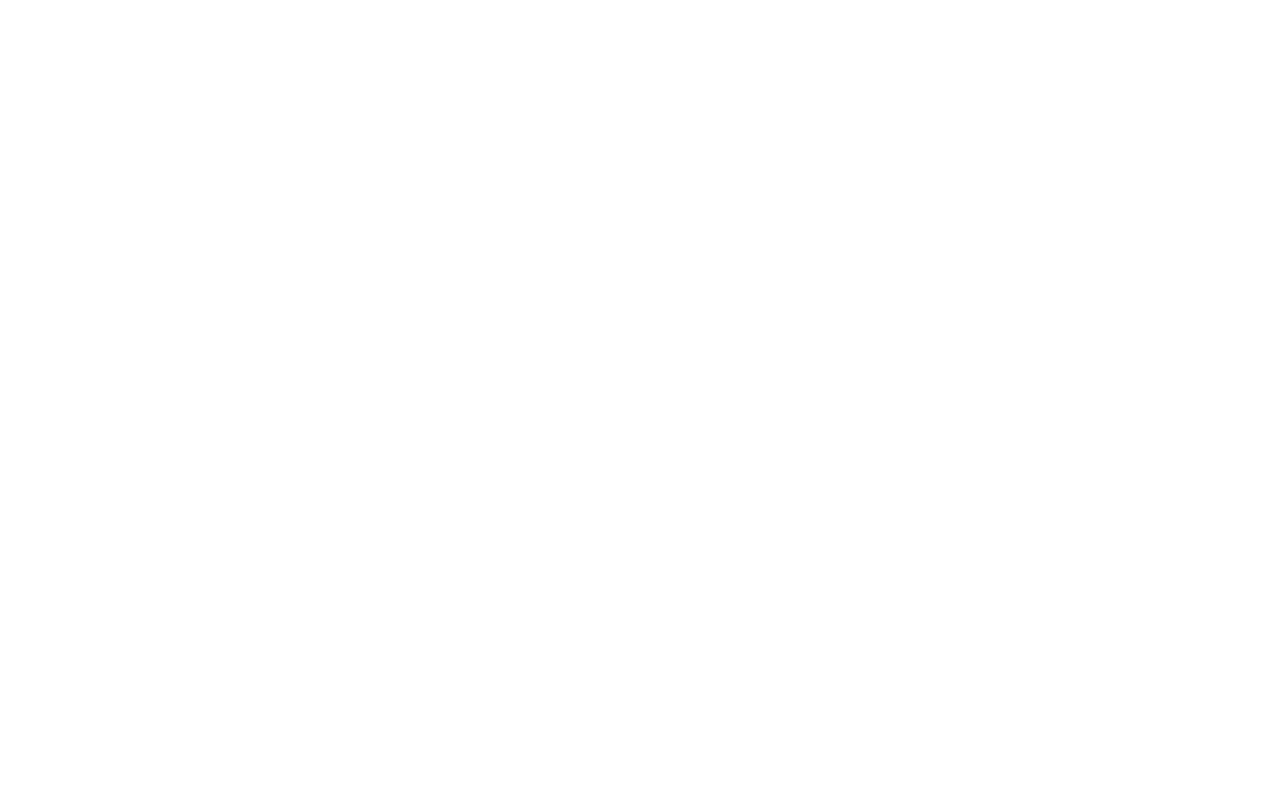
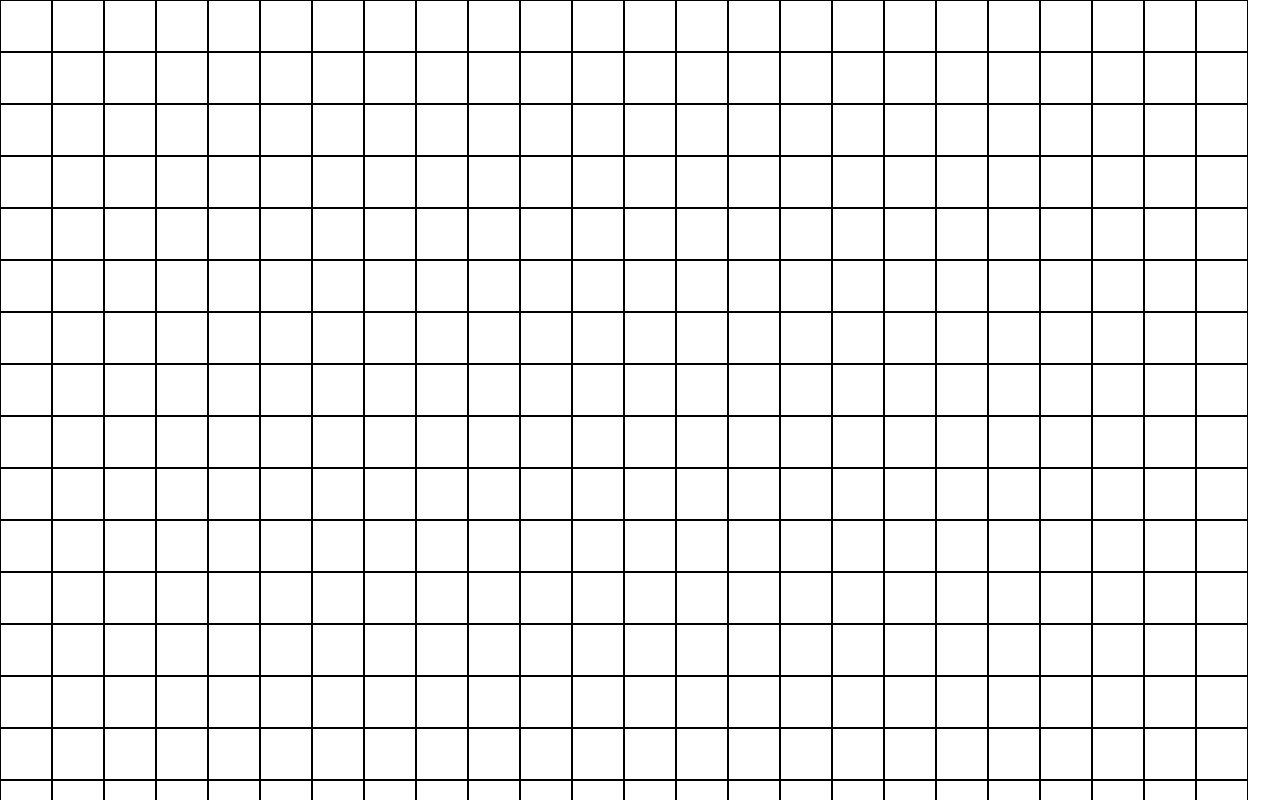
Before and after one commit to netrolite/drawing-board, a React (Create React App) app: page / in a window 1280 px wide. Shown: the top 800 px of the page. Built offline with nearby package versions, Linux system fonts and the light colour scheme.

Commit message:
Added styling

```diff
--- a/src/App.js
+++ b/src/App.js
@@ -18,7 +18,7 @@ export default function App() {
         <Box
             key={item.id}
             id={item.id}
-            handleHover={handleHover}
+            handlehover={handleHover}
         />
     ))
 
--- a/src/index.css
+++ b/src/index.css
@@ -0,0 +1,12 @@
+* {
+    margin: 0;
+    padding: 0;
+}
+
+.box {
+    width: 50px;
+    height: 50px;
+    border: 0.5px solid black;
+    display: inline-block;
+    margin-bottom: -4px;
+}
```
